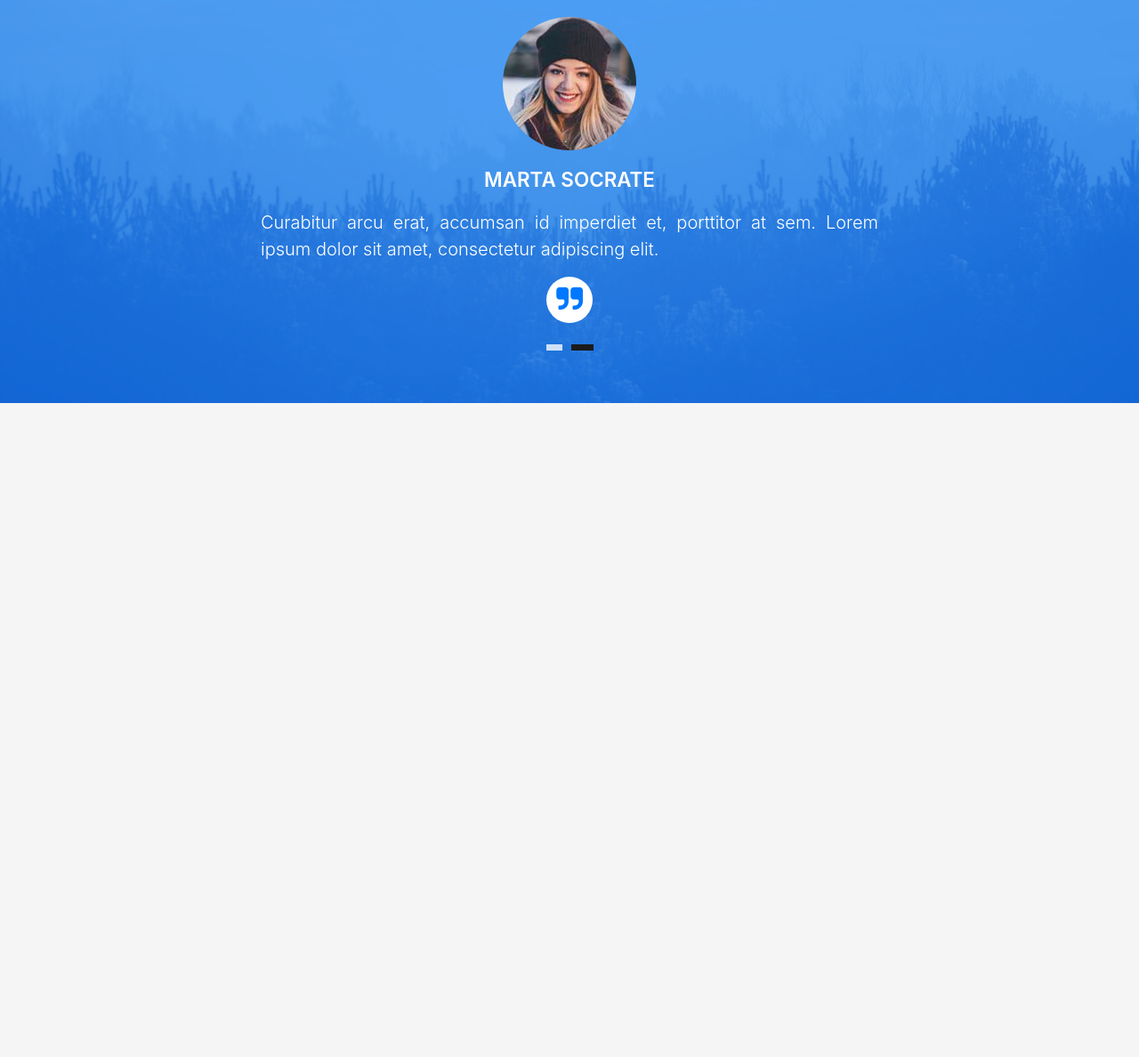
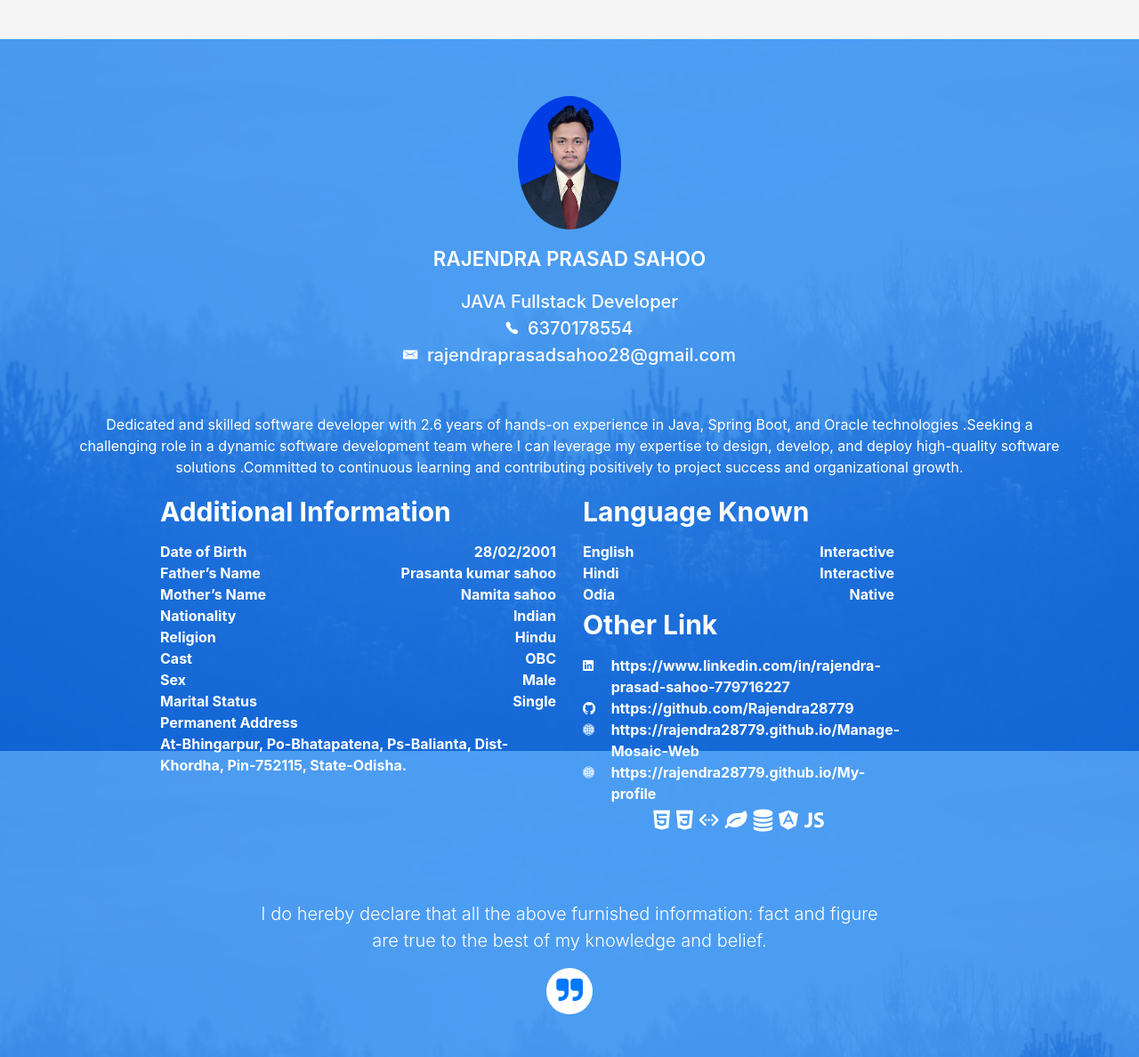
Before and after one commit to Rajendra28779/My-profile, a plain HTML site: page index.html in a window 1280 px wide. Shown: the part 5121-6309 px from the top of the page at 89% size. Before the commit the page ends 5574 px from the top, so only its background shows below. Drawn offline with Linux system fonts and the light colour scheme; animation ran at ten frames a second; files whose address does not match are found by name.

Commit message:
new changes

```diff
--- a/css/style.css
+++ b/css/style.css
@@ -1272,3 +1272,19 @@ footer .credits a {
   font-weight: 700;
   margin-top: 2ch;
 }
+.leftfoot {
+  font-weight: 700;
+  margin-top: 1ch;
+  /* margin-bottom: 3ch; */
+}
+
+.authordata{
+  font-weight: 500;
+  font-size: 20px;
+  text-align: center;
+}
+
+.workicon{
+  font-size: 25px;
+  text-align: center;
+}
--- a/index.html
+++ b/index.html
@@ -103,12 +103,12 @@
             <div class="row">
               <div class="col-md-6">
                 <div class="row">
-                  <div class="col-sm-6 col-md-5">
+                  <div class="col-sm-6 col-md-6 col-lg-5">
                     <div class="about-img">
                       <img src="img/testimonial-2.jpg" class="img-fluid rounded b-shadow-a" alt="">
                     </div>
                   </div>
-                  <div class="col-sm-6 col-md-7">
+                  <div class="col-sm-6 col-md-6 col-lg-7">
                     <div class="about-info">
                       <p><span class="title-s">Name: </span> <span>Rajendra Prasad Sahoo</span></p>
                       <p><span class="title-s">Profile: </span> <span>JAVA Fullstack Developer</span></p>
@@ -453,7 +453,7 @@
   </div>
 
   <!--/ Section Portfolio Star /-->
-   <section id="project" class="portfolio-mf sect-pt4 route">
+   <section id="project" class="portfolio-mf sect-pt4 route" >
     <div class="container">
       <div class="row">
         <div class="col-sm-12">
@@ -471,7 +471,7 @@
           </div>
         </div>
       </div>
-      <div style="font-weight:600;">
+      <div style="font-weight:600; margin-bottom: 10ch;">
           <p><b>Title:</b> Biju Swasthya Kalyan Yojana (BSKY 2.0) </p>
           <p><b>Technology Used:</b> Java 8, Spring boot, JPA, Hibernate, RestfulAPIs, Oracle SQL, PL/SQL, JavaScript, Angular,JSON .</p>
           <p><b>Role:</b> Software Engineer</p>
@@ -667,11 +667,11 @@
       <div class="row">
         <div class="col-md-12">
           <div id="testimonial-mf" class="owl-carousel owl-theme">
-            <div class="testimonial-box">
-              <!-- <div class="author-test">
+            <!-- <div class="testimonial-box">
+              <div class="author-test">
                 <img src="img/testimonial-2.jpg" alt="" class="rounded-circle b-shadow-a">
                 <span class="author">Xavi Alonso</span>
-              </div> -->
+              </div>
               <div class="content-test">
                 <p class="description lead">
                   Curabitur arcu erat, accumsan id imperdiet et, porttitor at sem. Lorem ipsum dolor sit amet,
@@ -679,16 +679,91 @@
                 </p>
                 <span class="comit"><i class="fa fa-quote-right"></i></span>
               </div>
-            </div>
+            </div> -->
             <div class="testimonial-box">
               <div class="author-test">
-                <img src="img/testimonial-4.jpg" alt="" class="rounded-circle b-shadow-a">
-                <span class="author">Marta Socrate</span>
+                <img src="img/testimonial-2.jpg" alt="" height="150px" class="rounded-circle b-shadow-a">
+                <span class="author">Rajendra Prasad Sahoo</span>
+                <span class="authordata">JAVA Fullstack Developer</span><br>
+                <span class="authordata"><i class="ion-ios-telephone"></i>&nbsp;&nbsp;6370178554</span><br>
+                <span class="authordata"><i class="ion-email"></i>&nbsp;&nbsp;rajendraprasadsahoo28@gmail.com</span><br>
               </div>
-              <div class="content-test">
-                <p class="description lead">
-                  Curabitur arcu erat, accumsan id imperdiet et, porttitor at sem. Lorem ipsum dolor sit amet,
-                  consectetur adipiscing elit.
+              <p class="text-center" style="margin-top:5ch;">
+                Dedicated and skilled software developer with 2.6 years of hands-on experience in Java,
+                Spring Boot, and Oracle technologies .Seeking a challenging role in a dynamic software
+                development team where I can leverage my expertise to design, develop, and deploy high-quality
+                software solutions .Committed to continuous learning and contributing positively to
+                project success and organizational growth.
+              </p>
+              <div class="row">
+                <div class="col-lg-1"></div>
+                <div class="col-lg-5 col-md-12 col-sm-12" style="text-align: left;">
+                  <span style="font-size:30px; font-weight: bold;">Additional Information  </span>
+                  <div class="leftfoot">
+                    <span>Date of Birth</span> <span class="pull-right">28/02/2001</span><br>
+                    <span>Father’s Name	</span> <span class="pull-right">Prasanta kumar sahoo</span><br>
+                    <span>Mother’s Name</span> <span class="pull-right">Namita sahoo</span><br>
+                    <span>Nationality</span> <span class="pull-right">Indian</span><br>
+                    <span>Religion</span> <span class="pull-right">Hindu</span><br>
+                    <span>Cast</span> <span class="pull-right">OBC</span><br>
+                    <span>Sex</span> <span class="pull-right">Male</span><br>
+                    <span>Marital Status</span> <span class="pull-right">Single</span><br>
+                    <span>Permanent Address</span><br>
+                    <span>At-Bhingarpur, Po-Bhatapatena, Ps-Balianta, Dist-Khordha, Pin-752115, State-Odisha.</span>
+                  </div>
+                </div>
+                <div class="col-lg-4 col-md-12 col-sm-12" style="text-align: left;">
+                  <span style="font-size:30px; font-weight: bold;">Language Known </span>
+                  <div class="leftfoot">
+                    <span>English</span> <span class="pull-right">Interactive</span><br>
+                    <span>Hindi	</span> <span class="pull-right">Interactive</span><br>
+                    <span>Odia</span> <span class="pull-right">Native</span>
+                  </div>
+                  <span style="font-size:30px; font-weight: bold;">Other Link</span>
+                  <div class="leftfoot">
+                    <div class="row">
+                      <div class="col-1">
+                        <i class="ion-social-linkedin"></i>
+                      </div>
+                      <div class="col-11">
+                        https://www.linkedin.com/in/rajendra-prasad-sahoo-779716227
+                      </div>
+                      <div class="col-1">
+                        <i class="ion-social-github"></i>
+                      </div>
+                      <div class="col-11">
+                        https://github.com/Rajendra28779
+                      </div>
+                      <div class="col-1">
+                        <i class="ion-ios-world"></i>
+                      </div>
+                      <div class="col-11">
+                        https://rajendra28779.github.io/Manage-Mosaic-Web
+                      </div>
+                      <div class="col-1">
+                        <i class="ion-ios-world"></i>
+                      </div>
+                      <div class="col-11">
+                        https://rajendra28779.github.io/My-profile
+                      </div>
+                    </div>
+                  </div>
+                  <div class="workicon">
+                    <i class="ion-social-html5"></i>
+                    <i class="ion-social-css3"></i>
+                    <i class="ion-code-working"></i>
+                    <i class="fa fa-leaf"></i>
+                    <i class="fa fa-database"></i>
+                    <i class="ion-social-angular"></i>
+                    <i class="ion-social-javascript"></i>
+                    <!-- <i class="ion-social-android"></i> -->
+                  </div>
+                </div>
+              </div>
+              <div class="content-test" style="margin-top: 7ch;">
+                <p class="description lead text-center">
+                  I do hereby declare that all the above furnished information:
+                  fact and figure are true to the best of my knowledge and belief.
                 </p>
                 <span class="comit"><i class="fa fa-quote-right"></i></span>
               </div>
```
